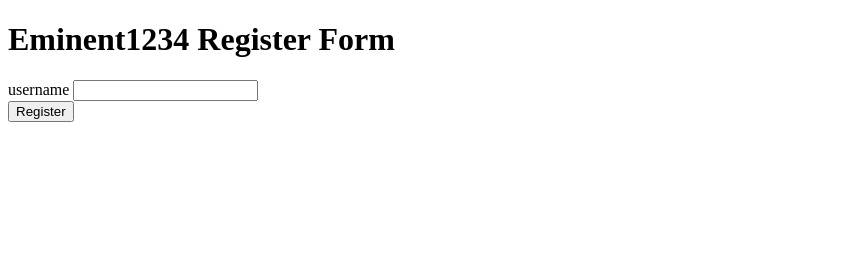
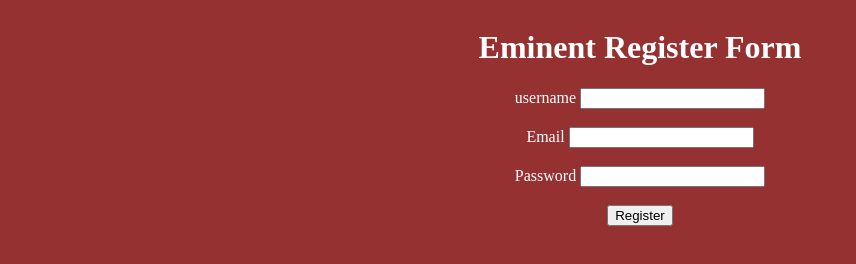
Before and after one commit to nathius262/register, a plain HTML site: page index.html in a window 1280 px wide. Shown: the whole page, without its empty margins (0-856 px from the left). Drawn offline with Linux system fonts and the light colour scheme.

Commit message:
add internal style to register page

```diff
--- a/index.html
+++ b/index.html
@@ -4,19 +4,45 @@
     <meta charset="UTF-8">
     <meta name="viewport" content="width=device-width, initial-scale=1.0">
     <title>Register</title>
+
+      <style>
+        body {
+            background-color: rgb(149, 49, 49);
+            color: white;
+            text-align: center;
+            display: flex;
+            justify-content: center;
+            align-items: center;
+        }
+      </style>
+
 </head>
 <body>
    <header></header>
    <main>
-    <h1>Eminent1234 Register Form</h1>
-    <form action="">
+    <h1>Eminent Register Form</h1>
+    <form action="" style="color: white; background-color: rgb(149, 49,49);">
+
         <div>
             <label for="username">username</label>
-            <input type="text" id="username" name="username" required>
+            <input type="text" id="username" name="username" required><br><br>
         </div>
+
+        <div>
+            <label for="email">Email</label>
+            <input type="email" id="email" name="email" required><br><br>
+        </div>
+        <div>
+            <label for="password">Password</label>
+            <input type="password" id="password" name="password" required><br><br>
+        </div>
+
 
         <button type="submit">Register</button>
     </form>
+
+
+
    </main>
    <footer></footer>
 </body>
```
